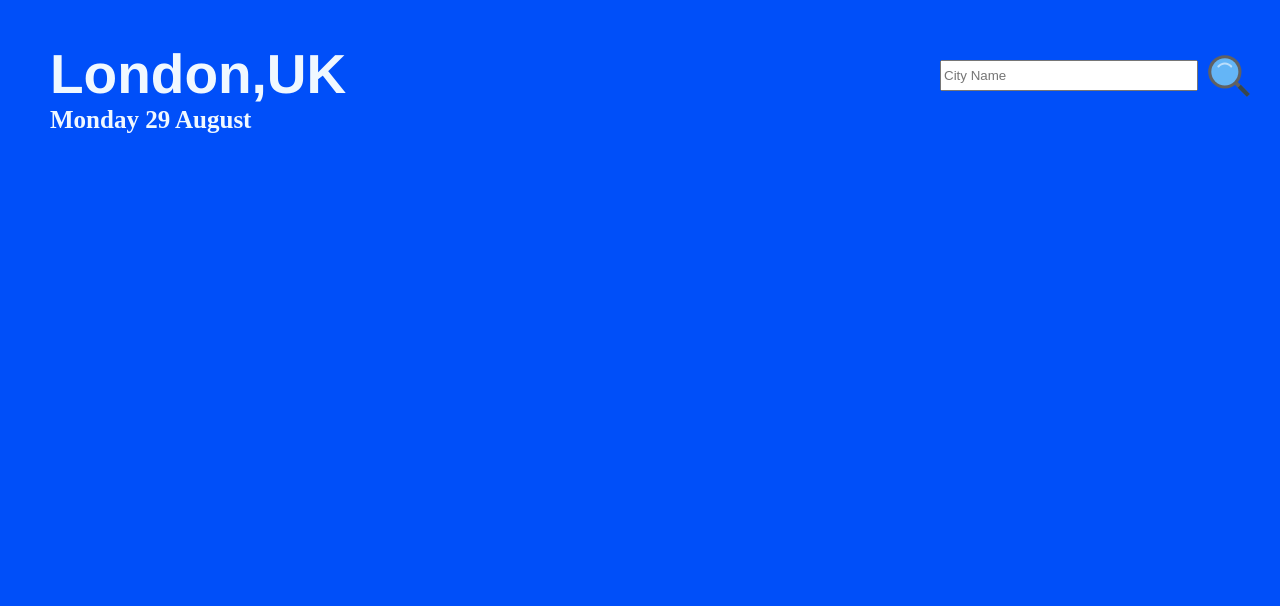
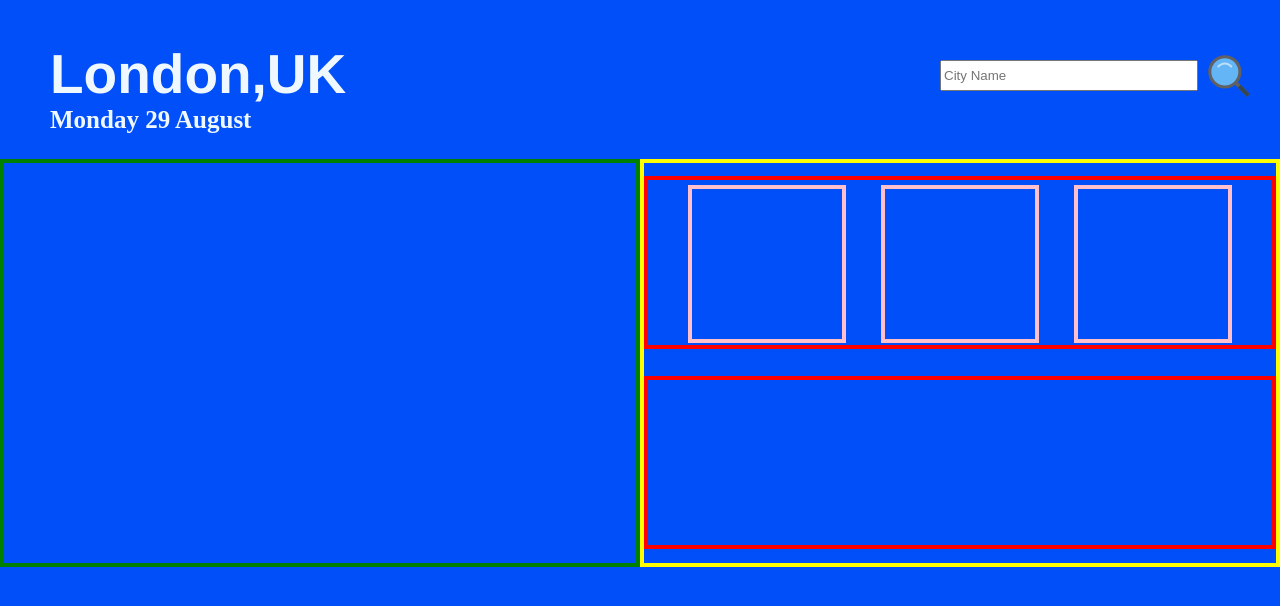
Before and after one commit to shirshakk/Weather-App, a plain HTML site: page index.html in a window 1280 px wide. Drawn offline with Linux system fonts and the light colour scheme; no server answers.

Commit message:
Top section Completed

```diff
--- a/index.html
+++ b/index.html
@@ -15,7 +15,7 @@
         <div class="searchbox">
             <input type="text" placeholder="City Name">
             <div style="margin-top: 50px;">
-            <button type="button" style="background-color: transparent; border: none;">
+            <button type="button" style="background-color: transparent; border: none; cursor: pointer;">
             <svg xmlns="http://www.w3.org/2000/svg" x="0px" y="0px" width="50" height="50" viewBox="0 0 48 48">
                 <path fill="#616161" d="M34.6 28.1H38.6V45.1H34.6z" transform="rotate(-45.001 36.586 36.587)"></path><path fill="#616161" d="M20 4A16 16 0 1 0 20 36A16 16 0 1 0 20 4Z"></path><path fill="#37474F" d="M36.2 32.1H40.2V44.400000000000006H36.2z" transform="rotate(-45.001 38.24 38.24)"></path><path fill="#64B5F6" d="M20 7A13 13 0 1 0 20 33A13 13 0 1 0 20 7Z"></path><path fill="#BBDEFB" d="M26.9,14.2c-1.7-2-4.2-3.2-6.9-3.2s-5.2,1.2-6.9,3.2c-0.4,0.4-0.3,1.1,0.1,1.4c0.4,0.4,1.1,0.3,1.4-0.1C16,13.9,17.9,13,20,13s4,0.9,5.4,2.5c0.2,0.2,0.5,0.4,0.8,0.4c0.2,0,0.5-0.1,0.6-0.2C27.2,15.3,27.2,14.6,26.9,14.2z"></path>
             </svg>
@@ -24,7 +24,17 @@
         </div>
     </div>
     <div class="middle">
+        <div class="left">
 
+        </div>
+        <div class="right">
+            <div class="row">
+                <div class="card"></div>
+                <div class="card"></div>
+                <div class="card"></div>
+            </div>
+            <div class="row"></div>
+        </div>
     </div>
 </body>
 
--- a/style.css
+++ b/style.css
@@ -31,3 +31,32 @@ body{
     width: 250px;
     height: 25px;
 }
+.middle{
+    display: flex;
+}
+.left{
+    width: 50%;
+    border: 4px solid green;
+    height: 400px;
+}
+.right{
+    width: 50%;
+    border: 4px solid yellow;
+    height: 400px;
+    display: flex;
+    flex-direction: column;
+    justify-content: space-around;
+
+}
+.row{
+    border: 4px solid red;
+    height: 155px;
+    display: flex;
+    justify-content: space-evenly;
+    padding: 5px;
+}
+.card{
+    border: 4px  solid pink;
+    width: 150px;
+    height: 150px;
+}
```
